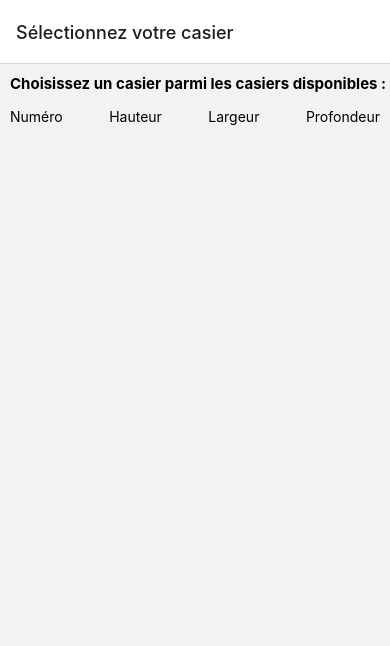
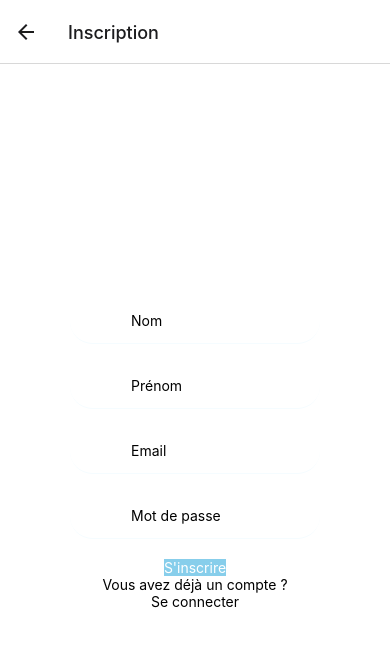
Before and after one commit to vespie2709/pii, a React Native app: screen /Inscription in a window 390 px wide. Shown: the top 646 px of the page. Built offline with nearby package versions, Linux system fonts and the light colour scheme; no server answers; the database is empty.

Commit message:
connexion et début inscription

```diff
--- /dev/null
+++ b/components/Input.js
@@ -0,0 +1,26 @@
+import React from "react";
+import styles from "../theme/styles";
+import { StyleSheet, View, Image, TextInput, Text } from "react-native";
+
+const Input = ({ placeholder, imageUrl, hideCharacters, onChangeText }) => {
+  return (
+    <View style={styles.inputContainer}>
+      <Image
+        style={styles.inputIcon}
+        source={{
+          uri: imageUrl,
+        }}
+      />
+      <TextInput
+        style={styles.inputText}
+        placeholder={placeholder}
+        keyboardType="email-address"
+        autoCapitalize="none"
+        secureTextEntry={hideCharacters}
+        onChangeText={onChangeText}
+      />
+    </View>
+  );
+};
+
+export default Input;
--- a/firebase.js
+++ b/firebase.js
@@ -1,5 +1,6 @@
 // Import the functions you need from the SDKs you need
-//import firebase from 'firebase/app';
+import firebase from 'firebase/app';
+import "firebase/auth";
 //import 'firebase/firestore';
 //import 'firebase/auth';
 import { initializeApp } from "firebase/app";
--- a/navigation/LockerStackNavigator.jsx
+++ b/navigation/LockerStackNavigator.jsx
@@ -2,11 +2,15 @@ import React from "react";
 import { createNativeStackNavigator } from "@react-navigation/native-stack";
 import LockerScreen from "../screens/LockerScreen";
 import LockerDetailScreen from "../screens/LockerDetailScreen";
+import AuthScreen from "../screens/AuthScreen";
+import SignUpScreen from "../screens/SignUpScreen";
 const LockerStack = createNativeStackNavigator();
 
 const LockerStackNavigator = () => {
     return (
     <LockerStack.Navigator>
+      <LockerStack.Screen name="Authentification" component={AuthScreen} />
+      <LockerStack.Screen name="Inscription" component={SignUpScreen} />
       <LockerStack.Screen name="Sélectionnez votre casier" component={LockerScreen} />
       <LockerStack.Screen name="Réservation du casier" component={LockerDetailScreen} />
     </LockerStack.Navigator>
--- a/package.json
+++ b/package.json
@@ -9,6 +9,8 @@
     "web": "expo start --web"
   },
   "dependencies": {
+    "@firebase/app": "^0.9.7",
+    "@firebase/auth": "^0.22.0",
     "@react-native-community/checkbox": "^0.5.15",
     "@react-native-firebase/app": "^17.4.1",
     "@react-native-firebase/firestore": "^17.4.1",
@@ -17,7 +19,7 @@
     "@types/react-native": "~0.70.6",
     "expo": "~47.0.12",
     "expo-status-bar": "~1.4.2",
-    "firebase": "^9.17.2",
+    "firebase": "^9.19.1",
     "react": "18.1.0",
     "react-native": "0.70.5",
     "typescript": "^4.6.3"
--- /dev/null
+++ b/screens/AuthScreen.jsx
@@ -0,0 +1,86 @@
+import "firebase/database";
+import { useState, useEffect } from 'react';
+import styles from "../theme/styles";
+import Input from "../components/Input";
+import { getDocs,updateDoc,doc } from "firebase/firestore";
+import { FlatList, StyleSheet, Text, View, TouchableOpacity, Alert, RefreshControl } from "react-native";
+import { utilisateurCollection } from "../firebase";
+//import authenticateUser from "../api/authentication";
+
+const AuthScreen= ({navigation}) => {
+  const [login, setLogin] = useState("");
+  const [password, setPassword] = useState("");
+
+  const [users, setUsers] = useState([]);
+
+  useEffect(() => {
+    const getUsers = async () => {
+      try {
+        const listeUtilisateurs = [];
+        const querySnapshot = await getDocs(utilisateurCollection);
+        querySnapshot.forEach((doc) => {
+          listeUtilisateurs.push({ id: doc.id, ...doc.data() });
+        });
+        setUsers(listeUtilisateurs);
+      } catch (error) {
+        console.error("Error fetching lockers:", error);
+      }
+    };
+    getUsers();
+  }, []);
+
+  // Return null or the authenticated user if login is successful
+  const authenticateUser = (email, mdp) => {
+      return (
+        // Search for the first user matching login and password
+        users.find((u) => u.email === email && u.mdp === mdp) || null
+      );
+    };
+
+  const signIn = () => {
+    const user = authenticateUser(login, password);
+    let msg = user !== null ? "Connexion réussie" : "Erreur de connexion";
+    msg += ` avec les identifiants : ${login + "/" + password}`;
+    if (user !== null) navigation.navigate("Sélectionnez votre casier", {
+      user : user,})
+    else Alert.alert("Action sélectionnée", msg);
+    ;
+  };
+
+  const resetPassword = () => {
+    Alert.alert("Action sélectionnée", "Mise à jour du mot de passe");
+  };
+
+  const signUp = () => {
+    navigation.navigate("Inscription");
+  };
+
+  return (
+    <View style={styles.container}>
+      <Input
+        placeholder="Email"
+        hideCharacters={false}
+        onChangeText={(text) => setLogin(text)}
+      />
+      <Input
+        placeholder="Mot de passe"
+        hideCharacters={true}
+        onChangeText={(text) => setPassword(text)}
+      />
+      <TouchableOpacity
+        style={[styles.buttonContainer, styles.signInButton]}
+        onPress={signIn}
+      >
+        <Text style={styles.loginText}>Se connecter</Text>
+      </TouchableOpacity>
+      <TouchableOpacity style={styles.buttonContainer} onPress={resetPassword}>
+        <Text>Mot de passe oublié ?</Text>
+      </TouchableOpacity>
+      <TouchableOpacity style={styles.buttonContainer} onPress={signUp}>
+        <Text>S'inscrire</Text>
+      </TouchableOpacity>
+    </View>
+  );
+};
+
+export default AuthScreen;
--- a/screens/LockerScreen.jsx
+++ b/screens/LockerScreen.jsx
@@ -1,28 +1,16 @@
 import React, { useEffect, useState } from "react";
 import { FlatList, StyleSheet, Text, View, TouchableOpacity, Alert, RefreshControl } from "react-native";
 import "firebase/database";
+import firestore from '@react-native-firebase/firestore'
 import { getDocs,updateDoc,doc } from "firebase/firestore";
 import styles from "../theme/styles";
 import { casierCollection } from "../firebase";
 
-const handleRefresh = async () => {
-  setRefreshing(true); // Indique que la page est en cours de réactualisation
-  try {
-    const listeCasier = [];
-    const querySnapshot = await getDocs(casierCollection);
-    querySnapshot.forEach((doc) => {
-      listeCasier.push({ id: doc.id, ...doc.data() });
-    });
-    setLockers(listeCasier);
-  } catch (error) {
-    console.error("Error fetching lockers:", error);
-  }
-  setRefreshing(false); // Indique que la page a été réactualisée
-};
-
-const LockersScreen = ({navigation}) => {
+const LockersScreen = ({navigation, route}) => {
   const [lockers, setLockers] = useState([]);
   const [refreshing, setRefreshing] = useState(false);
+
+  const {user} = route.params;
 
 
 const handleRefresh = async () => {
@@ -108,6 +96,9 @@ const handleRefresh = async () => {
           <RefreshControl refreshing={refreshing} onRefresh={handleRefresh} />
         }
       />
+      <View>
+        <Text>{user.email}</Text>
+      </View>
     </React.Fragment>
   );
 };
--- /dev/null
+++ b/screens/SignUpScreen.jsx
@@ -0,0 +1,91 @@
+import "firebase/database";
+import "firebase/firestore";
+import { useState, useEffect } from 'react';
+import styles from "../theme/styles";
+import Input from "../components/Input";
+import firestore from '@react-native-firebase/firestore'
+import { getDocs,updateDoc,doc } from "firebase/firestore";
+import { FlatList, StyleSheet, Text, View, TouchableOpacity, Alert, RefreshControl } from "react-native";
+import { utilisateurCollection } from "../firebase";
+//import authenticateUser from "../api/authentication";
+
+const SignUpScreen= ({navigation}) => {
+  const [nom, setNom] = useState("");
+  const [prenom, setPrenom] = useState("");
+  const [email, setEmail] = useState("");
+  const [mdp, setMdp] = useState("");
+
+  const [users, setUsers] = useState([]);
+
+  useEffect(() => {
+    const getUsers = async () => {
+      try {
+        const listeUtilisateurs = [];
+        const querySnapshot = await getDocs(utilisateurCollection);
+        querySnapshot.forEach((doc) => {
+          listeUtilisateurs.push({ id: doc.id, ...doc.data() });
+        });
+        setUsers(listeUtilisateurs);
+      } catch (error) {
+        console.error("Error fetching lockers:", error);
+      }
+    };
+    getUsers();
+  }, []);
+
+  const signIn = () => {
+    navigation.navigate("Authentification");
+  };
+
+  const signUp = async () => {
+    try {
+      await utilisateurCollection.doc().set({
+        nom,
+        prenom,
+        email,
+        mdp,
+      });
+      Alert.alert("Inscription réussie", "Vous pouvez maintenant vous connecter");
+    } catch (error) {
+      console.error("Erreur lors de l'inscription :", error);
+      Alert.alert("Erreur lors de l'inscription", "Veuillez réessayer plus tard");
+    }
+  };
+
+  return (
+    <View style={styles.container}>
+      <Input
+        placeholder="Nom"
+        hideCharacters={false}
+        onChangeText={(text) => setNom(text)}
+      />
+      <Input
+        placeholder="Prénom"
+        hideCharacters={false}
+        onChangeText={(text) => setPrenom(text)}
+      />
+      <Input
+        placeholder="Email"
+        hideCharacters={false}
+        onChangeText={(text) => setEmail(text)}
+      />
+      <Input
+        placeholder="Mot de passe"
+        hideCharacters={true}
+        onChangeText={(text) => setMdp(text)}
+      />
+      <TouchableOpacity
+        style={[styles.buttonContainer, styles.signInButton]}
+        onPress={signUp}
+      >
+        <Text style={styles.loginText}>S'inscrire</Text>
+      </TouchableOpacity>
+      <Text>Vous avez déjà un compte ?</Text>
+      <TouchableOpacity style={styles.buttonContainer} onPress={signIn}>
+        <Text>Se connecter</Text>
+      </TouchableOpacity>
+    </View>
+  );
+};
+
+export default SignUpScreen;
--- a/theme/styles.js
+++ b/theme/styles.js
@@ -45,7 +45,35 @@ const styles = StyleSheet.create({
     alignItems: "center",
     justifyContent: "center",
   },
-
+  signInButton: {
+    backgroundColor: "skyblue",
+  },
+  loginText: {
+    color: "white",
+  },
+  inputContainer: {
+    borderBottomColor: "#F5FCFF",
+    backgroundColor: "white",
+    borderRadius: 30,
+    borderBottomWidth: 1,
+    width: 250,
+    height: 45,
+    marginBottom: 20,
+    flexDirection: "row",
+    alignItems: "center",
+  },
+  inputText: {
+    height: 45,
+    marginLeft: 16,
+    borderBottomColor: "#FFFFFF",
+    flex: 1,
+  },
+  inputIcon: {
+    width: 30,
+    height: 30,
+    marginLeft: 15,
+    justifyContent: "center",
+  },
   });
 
   // Common stack header options
```
Also changed, not shown: App.js (+9 -1 lines), 1 other file (tests, documents, lock files or other folders).
